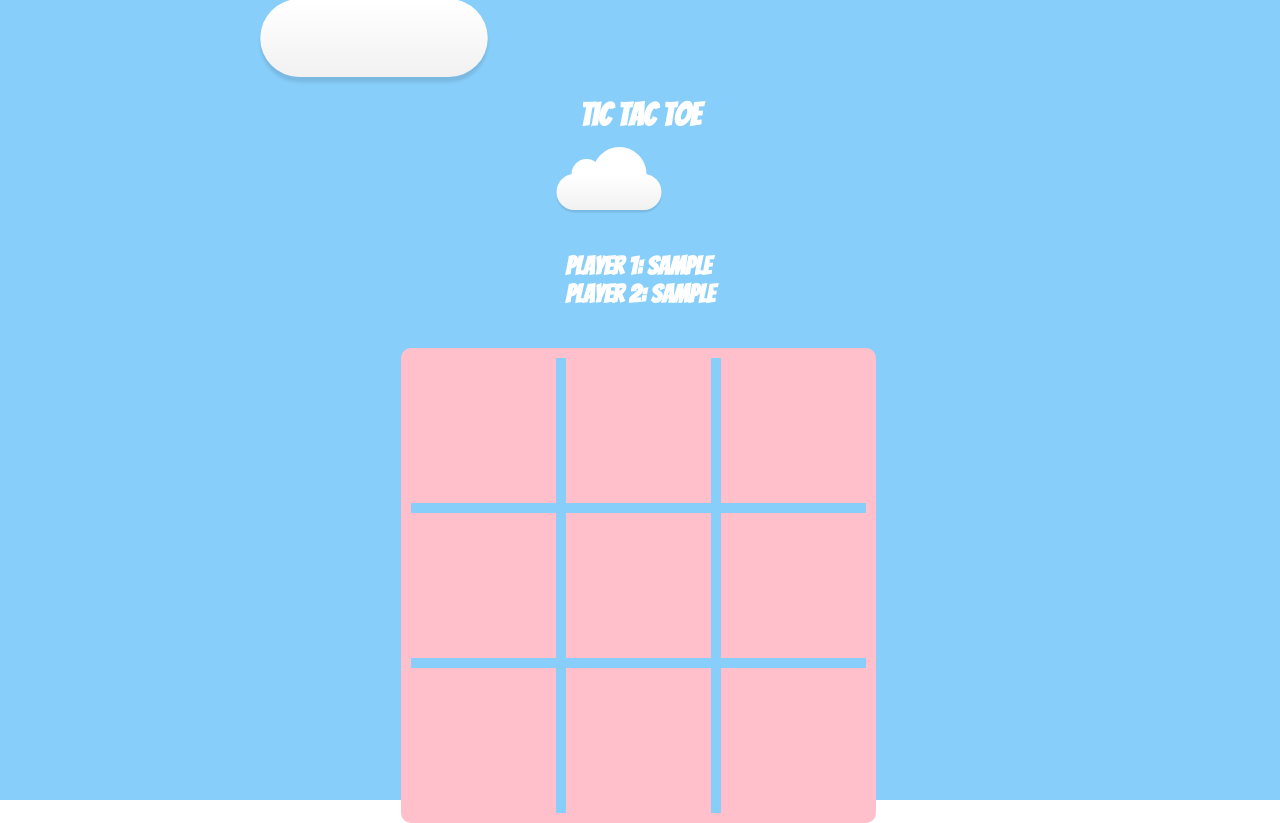
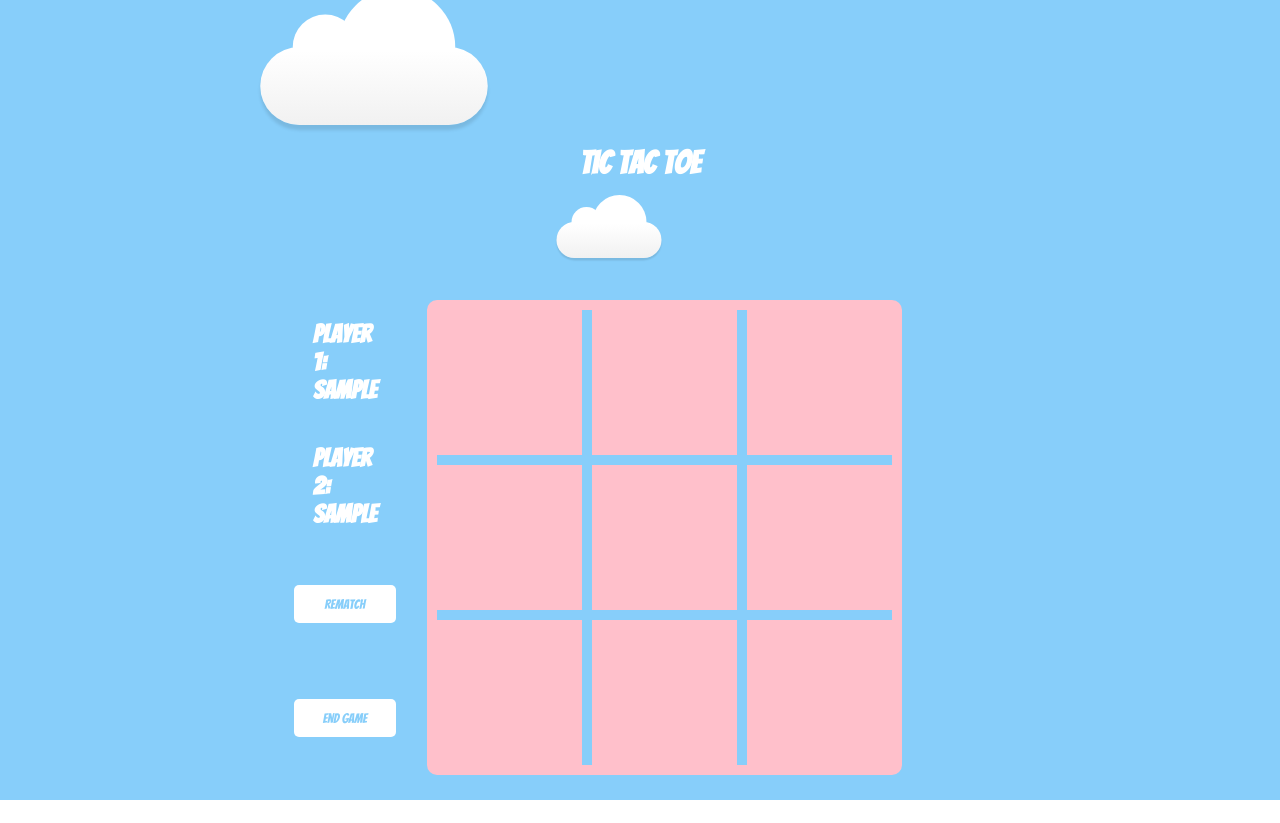
Before and after one commit to edwinmoradian90/tic-tac-toe_js, a plain HTML site: page index.html in a window 1280 px wide. Both pictures are taken after typing "Sample", "Sample" into the empty fields and a click on the button "Start". After the commit the page ends 800 px from the top, so only its background shows below. Drawn offline with Linux system fonts and the light colour scheme.

Commit message:
added final views and all endgame functionality

```diff
--- a/assets/scripts/script.js
+++ b/assets/scripts/script.js
@@ -18,14 +18,19 @@ const Player = (name, piece, id) => {
 */
 
 const Gameboard = (function(){
-    let gameboard = '';
+    var gameboard = '';
 
     const isFull = function(){
-        return !this.gameboard.includes('');
+        const isFull = Gameboard.gameboard.filter(space => {
+            return space == ""
+        }),
+            result = (isFull.length == 0)
+                ? true
+                : false;
+        return result;
     }
 
     const emptySpace = function(move) {
-        console.log(this.gameboard)
         return this.gameboard[move] == '';
     };
 
@@ -91,7 +96,6 @@ const Game = (function(){
 
     const move = function(move) {
         let spaceIsEmpty = Gameboard.emptySpace(move);
-        console.log(spaceIsEmpty, Gameboard.emptySpace(move))
         Gameboard.addMoveToGameboardArray(move, spaceIsEmpty);
         View.addMoveToGameboard(move, spaceIsEmpty);
     }
@@ -100,6 +104,11 @@ const Game = (function(){
         const playerNames = View.getPlayerNames();
         players[0].name = playerNames[0] || '';
         players[1].name = playerNames[1] || '';
+    }
+
+    const removePlayerNames = function() {
+        players[0].name = '';
+
     }
 
     const swapPlayer = function() {
@@ -127,10 +136,10 @@ const Game = (function(){
             outcomeDraw = document.createTextNode(text);
 
         gameResults.appendChild(outcomeDraw);
+        View.setEndGameView();
     }
 
     const _endGame = function() {
-        console.log(this)
         const text = `${Game.currentPlayer.name} is the winner.`,
             gameResults = document.querySelector('.game_results'),
             outcomeWin  = document.createTextNode(text);
@@ -150,12 +159,10 @@ const Game = (function(){
         this.move(move);
         if(_winCondition()){
             _endGame();
-        }else
+        } else
         if(Gameboard.isFull()){
             _draw();
-        }
-        else
-        {
+        } else {
             this.currentPlayer.turn += 1;
             swapPlayer();
         };
@@ -164,7 +171,7 @@ const Game = (function(){
     const reset = function() {
         View.reset();
         Gameboard.reset();
-        this.currentPlayer = this.players[0]
+        this.currentPlayer = this.players[0];
     }
 
     const initialize = function() {
@@ -175,6 +182,7 @@ const Game = (function(){
     return {
         start,
         players,
+        removePlayerNames,
         currentPlayer,
         swapPlayer,
         move,
@@ -194,12 +202,12 @@ const View = (function() {
 
     const startButton   = document.querySelector('.start_button'),
         rematchButton   = document.querySelector('.rematch_button'),
+        endGameButton   = document.querySelector('.end_button');
         gameboardView   = document.querySelector('.gameboard'),
         scoreboardView  = document.querySelector('.scoreboard'),
+        userInfoBox     = document.querySelector('.user_info'),
         gameResultsView = document.querySelector('.game_results'),
-        playerFormView  = document.querySelector('.player_form'),
-        playerOneShow   = document.querySelector('.player_one'),
-        playerTwoShow   = document.querySelector('.player_two');
+        _playerFormView = document.querySelector('.player_form');
 
     const getPlayerNames = function() {
         const playerOneName = document.querySelector('.player_one_input').value;
@@ -218,9 +226,24 @@ const View = (function() {
         gameResultsView.innerHTML = '';
     }
 
+    const _clearPlayers = function() {
+        const playerOneShow = document.querySelector('.player_one'),
+            playerTwoShow = document.querySelector('.player_two');
+        playerOneShow.innerHTML = '';
+        playerTwoShow.innerHTML = '';
+    }
+
+    const _clearView = function() {
+        _clearBoard();
+        _clearResults();
+        _clearPlayers();
+    }
+
     const displayPlayerNames = function() {
         const playerOneName = document.querySelector('.player_one_input').value,
             playerTwoName = document.querySelector('.player_two_input').value,
+            playerOneShow = document.querySelector('.player_one'),
+            playerTwoShow = document.querySelector('.player_two'),
             nameOne = document.createTextNode(`Player 1: ${playerOneName}`),
             nameTwo = document.createTextNode(`Player 2: ${playerTwoName}`);
 
@@ -238,31 +261,46 @@ const View = (function() {
     };
 
     const initializeView = function() {
-        playerFormView.style.display  = 'inline';
+        _playerFormView.style.display = 'inline';
         startButton.style.display     = 'inline';
+        endGameButton.style.display   = 'none';
         gameboardView.style.display   = 'none';
         scoreboardView.style.display  = 'none';
         rematchButton.style.display   = 'none';
         gameResultsView.style.display = 'none';
-        playerFormView.reset();
+        _clearView();
+        _clearPlayers();
+        _clearResults();
+        _playerFormView.reset();
+        _removeViewInteraction();
         _setViewInteraction();
     };
 
     const setGameView = function() {
-        playerFormView.style.display  = 'none';
-        rematchButton.style.display   = 'none';
-        gameResultsView.style.display = 'none';
-        gameboardView.style.display   = 'grid';
-        scoreboardView.style.display  = 'block';
+        _playerFormView.style.display  = 'none';
+        rematchButton.style.display    = 'inline';
+        endGameButton.style.display    = 'inline';
+        gameResultsView.style.display  = 'none';
+        gameboardView.style.display    = 'grid';
+        scoreboardView.style.display   = 'block';
 
     };
 
     const setEndGameView = function() {
-        gameboardView.style.display   = 'none';
-        scoreboardView.style.display  = 'none';
-        rematchButton.style.display   = 'inline';
-        gameResultsView.style.display = 'block';
-        playerFormView.reset();
+        rematchButton.style.background   = 'white';
+        rematchButton.style.color        = 'lightskyblue';
+        rematchButton.style.marginBottom = '20px';
+        rematchButton.style.marginTop    = '40px';
+        endGameButton.style.display      = 'inline';
+        endGameButton.style.background   = 'white';
+        endGameButton.style.color        = 'lightskyblue';
+        userInfoBox.style.background     = 'lightskyblue';
+        gameboardView.style.display      = 'none';
+        scoreboardView.style.display     = 'none';
+        rematchButton.style.display      = 'inline';
+        endGameButton.style.display      = 'inline';
+        gameResultsView.style.display    = 'block';
+        _playerFormView.reset();
     }
 
     const reset = function() {
@@ -271,23 +309,33 @@ const View = (function() {
         setGameView();
     }
 
-    const _setViewInteraction = function() {
-        document.addEventListener('click', (e) => {
+    const _interactions = function(e){
         let move = e.target.dataset.space;
         if(e.target.matches('.start_button')) {
             e.preventDefault();
             Game.start();
         } else
-            if(e.target.matches('.space')){
+        if(e.target.matches('.space')) {
             e.preventDefault();
             Game.update(move);
         } else
-            if(e.target.matches('.rematch_button')){
+        if(e.target.matches('.rematch_button')) {
             Game.reset();
             Gameboard.reset();
             reset();
+        } else
+        if(e.target.matches('.end_button')) {
+            Game.initialize();
         }
-        });
+    }
+
+    const _setViewInteraction = function() {
+        console.log('listening');
+        document.addEventListener('click', _interactions);
+    }
+
+    const _removeViewInteraction = function(){
+        document.removeEventListener('click', _interactions);
     }
 
     return {
--- a/assets/stylesheets/style.css
+++ b/assets/stylesheets/style.css
@@ -133,14 +133,17 @@ body {
 .player_one{
     color: white;
     font-size: 2vw;
+    padding: 20px;
 }
 
 /* Player two */
 .player_two{
     color: white;
     font-size: 2vw;
+    padding: 20px;
 }
 
+/* Buttons */
 .start_button{
     background-color: white;
     border: 0;
@@ -159,8 +162,9 @@ body {
     background-color: white;
     border: 0;
     border-radius: 5px;
-    color: lightskyblue;
+    color:lightskyblue;
     height: 3vw;
+    margin:auto;
     width: 8vw;
 }
 
@@ -169,9 +173,37 @@ body {
     cursor: pointer;
 }
 
+.end_button {
+    background: white;
+    border: 0;
+    border-radius: 5px;
+    color: lightskyblue;
+    margin:auto;
+    height: 3vw;
+    width: 8vw;
+}
+
+.end_button:hover {
+    box-shadow: 1px 1px 10px white;
+    cursor: pointer;
+}
+
 /* Scoreboard */
 .scoreboard {
-    padding-bottom: 40px;
+
+}
+
+.game_container{
+    display:flex;
+}
+
+.user_info{
+    display: flex;
+    flex-direction: column;
+    border-radius: 10px;
+    margin-right: 30px;
+    width: 100%;
+    max-width: 400px;
 }
 
 /* Gameboard */
@@ -183,6 +215,7 @@ body {
     grid-template-columns: repeat(3, 1fr);
     grid-template-rows: repeat(3, 1fr);
     gap: 10px;
+    margin-right: 50%;
     max-width: 455px;
     width: 100%;
     animation: shadow-pulse 3s 1;
@@ -229,12 +262,10 @@ body {
 @-webkit-keyframes shadow-pulse
 {
      0% {
-         margin-right: 100%;
          background-color: pink;
          box-shadow: 0 0 0 0px rgba(0, 0, 0, 0.2);
      }
      100% {
-         margin-right: 0%;
          background-color: lightskyblue;
          box-shadow: 0 0 0 10px rgba(0, 0, 0, 0);
      }
@@ -242,12 +273,10 @@ body {
 @-moz-keyframes shadow-pulse
 {
      0% {
-         margin-right: 100%;
          background-color: pink;
          box-shadow: 0 0 0 0px rgba(0, 0, 0, 0.2);
      }
      100% {
-         margin-right: 0%;
          background-color: lightskyblue;
          box-shadow: 0 0 0 10px rgba(0, 0, 0, 0);
      }
@@ -256,12 +285,10 @@ body {
 @keyframes shadow-pulse
 {
      0% {
-         margin-right: 100%;
          background-color: pink;
          box-shadow: 0 0 0 0px rgba(0, 0, 0, 0.2);
      }
      100% {
-         margin-right: 0%;
          background-color: lightskyblue;
          box-shadow: 0 0 0 10px rgba(0, 0, 0, 0);
      }
--- a/index.html
+++ b/index.html
@@ -15,7 +15,7 @@
                 <div class="cloud"></div>
             </div>
 
-            <h1 class='title'>Tic tac toe</h1>
+            <h1 class='title'>Tic  tac  toe</h1>
             <div class="x2">
                 <div class="cloud"></div>
             </div>
@@ -26,6 +26,8 @@
                 <button class="start_button">Start</button>
             </form>
 
+<div class="game_container">
+<div class="user_info">
             <div class="scoreboard">
                 <div class="player1">
                     <h3 class="player_one"></h3>
@@ -36,6 +38,9 @@
             </div>
 
             <div class="game_results"></div>
+            <button class='rematch_button'>Rematch</button>
+            <button class="end_button">End Game</button>
+</div>
             <div class="gameboard">
                 <div class="space" data-space='0'></div>
                 <div class="space" data-space='1' ></div>
@@ -48,7 +53,7 @@
                 <div class="space" data-space='8' ></div>
             </div>
 
-            <button class='rematch_button'>Rematch</button>
+</div>
 
         </div>
         <script src="./assets/scripts/script.js"></script>
```
Lines whose indentation alone changed are shown as unchanged.
